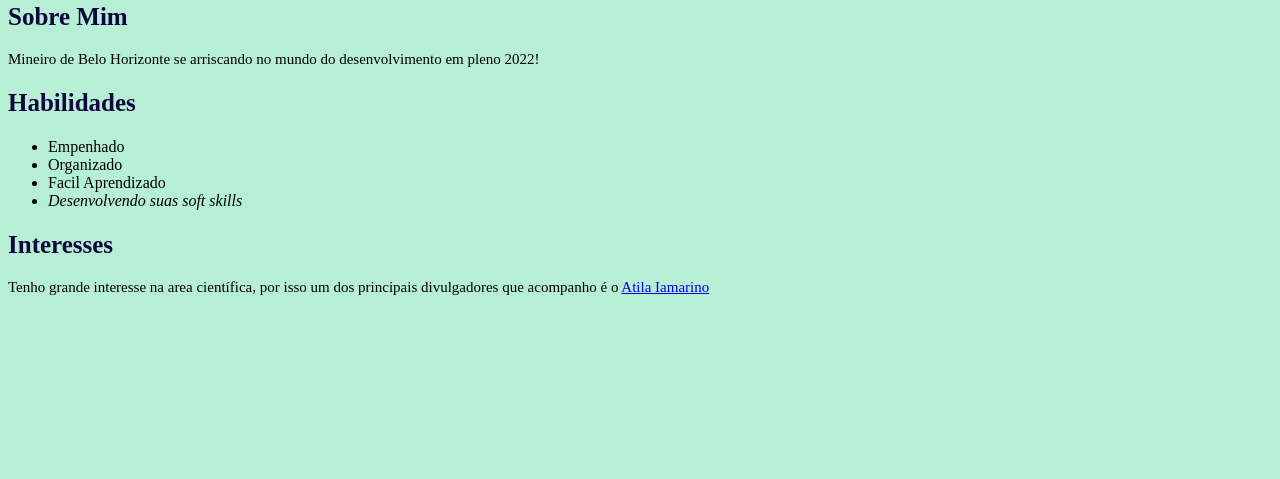
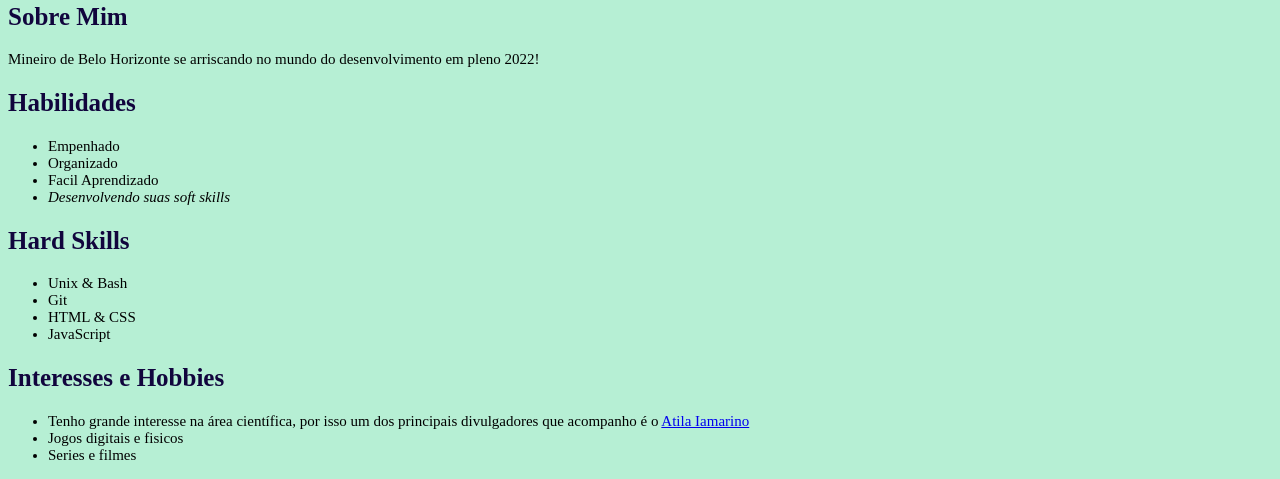
Before and after one commit to Leofdourado/Leofdourado.github.io, a plain HTML site: page index.html in a window 1280 px wide. Shown: the part 327-806 px from the top of the page. Drawn offline with Linux system fonts and the light colour scheme.

Commit message:
auterado interesses e acrescentado Hard Skills

```diff
--- a/index.html
+++ b/index.html
@@ -3,7 +3,6 @@
 <head>
     <meta charset="UTF-8">
     <title>Leonardo Dourado</title>
-    <link rel="icon" href="perfil">
 
     <style>
 
@@ -26,6 +25,11 @@
             font-size: 25px;
         }
 
+        ul {
+            font-family: 'Times New Roman', Times, serif;
+            font-size: 15px;
+        }
+
 
 
 
@@ -45,7 +49,19 @@
     <li><em>Desenvolvendo suas soft skills</em></li>
 </ul>
 
-<h2>Interesses</h2>
-<p>Tenho grande interesse na area científica, por isso um dos principais divulgadores que acompanho é o <a href="https://www.youtube.com/c/AtilaIamarino">Atila Iamarino</a> </p>
+<h2>Hard Skills</h2>
+<ul>
+    <li>Unix & Bash</li>
+    <li>Git</li>
+    <li>HTML & CSS</li>
+    <li>JavaScript</li>
+
+</ul>
+<h2>Interesses e Hobbies</h2>
+<ul>
+    <li>Tenho grande interesse na área científica, por isso um dos principais divulgadores que acompanho é o <a href="https://www.youtube.com/c/AtilaIamarino">Atila Iamarino</a> </li>
+    <li>Jogos digitais e fisicos</li>
+    <li>Series e filmes</li>
+</ul>
 
 </body>
```
